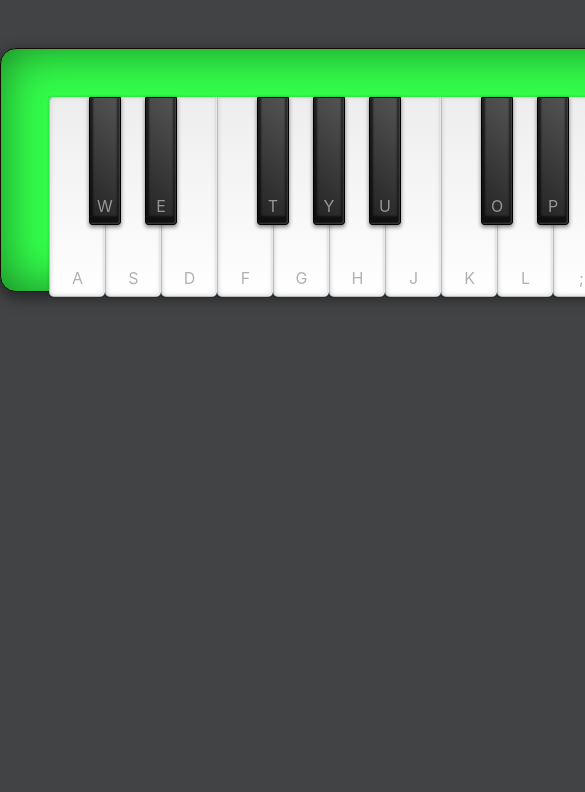
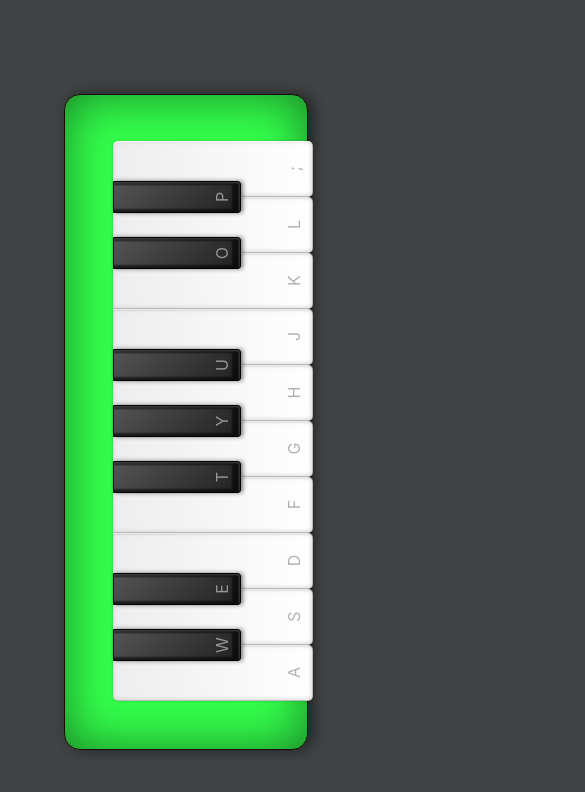
Before and after one commit to jonathan-sheets/synth-keyboard, a plain HTML site: page index.html in a window 390 px wide. Shown: the top 792 px of the page, 585 px wide, since content can reach past the window. Drawn offline with Linux system fonts and the light colour scheme.

Commit message:
added media query to display landscape view on mobile

```diff
--- a/styles.css
+++ b/styles.css
@@ -112,3 +112,19 @@ body {
   box-shadow: 0 0 50px var(--black-50) inset, 0 1px var(--keyboard-shadow) inset,
     0 5px 15px var(--black-50);
 }
+
+@media screen and (min-width: 320px) and (max-width: 576px) and (orientation: portrait) {
+  html {
+    transform: rotate(-90deg);
+    transform-origin: left top;
+    width: 100vh;
+    height: 100vw;
+    overflow-x: hidden;
+    position: absolute;
+    top: 100%;
+    left: 0;
+  }
+  #keyboard {
+    margin: 4rem auto;
+  }
+}
```
